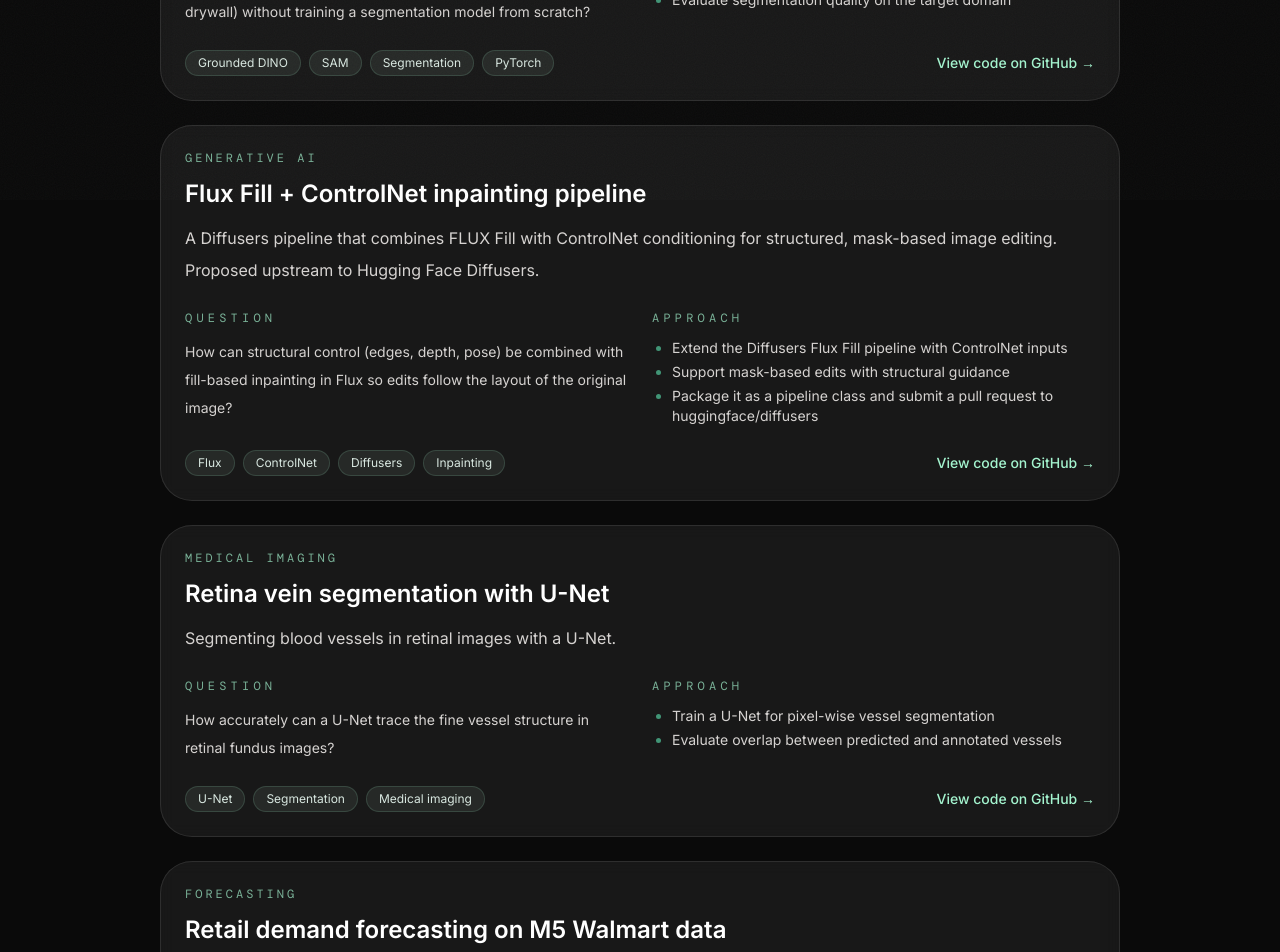
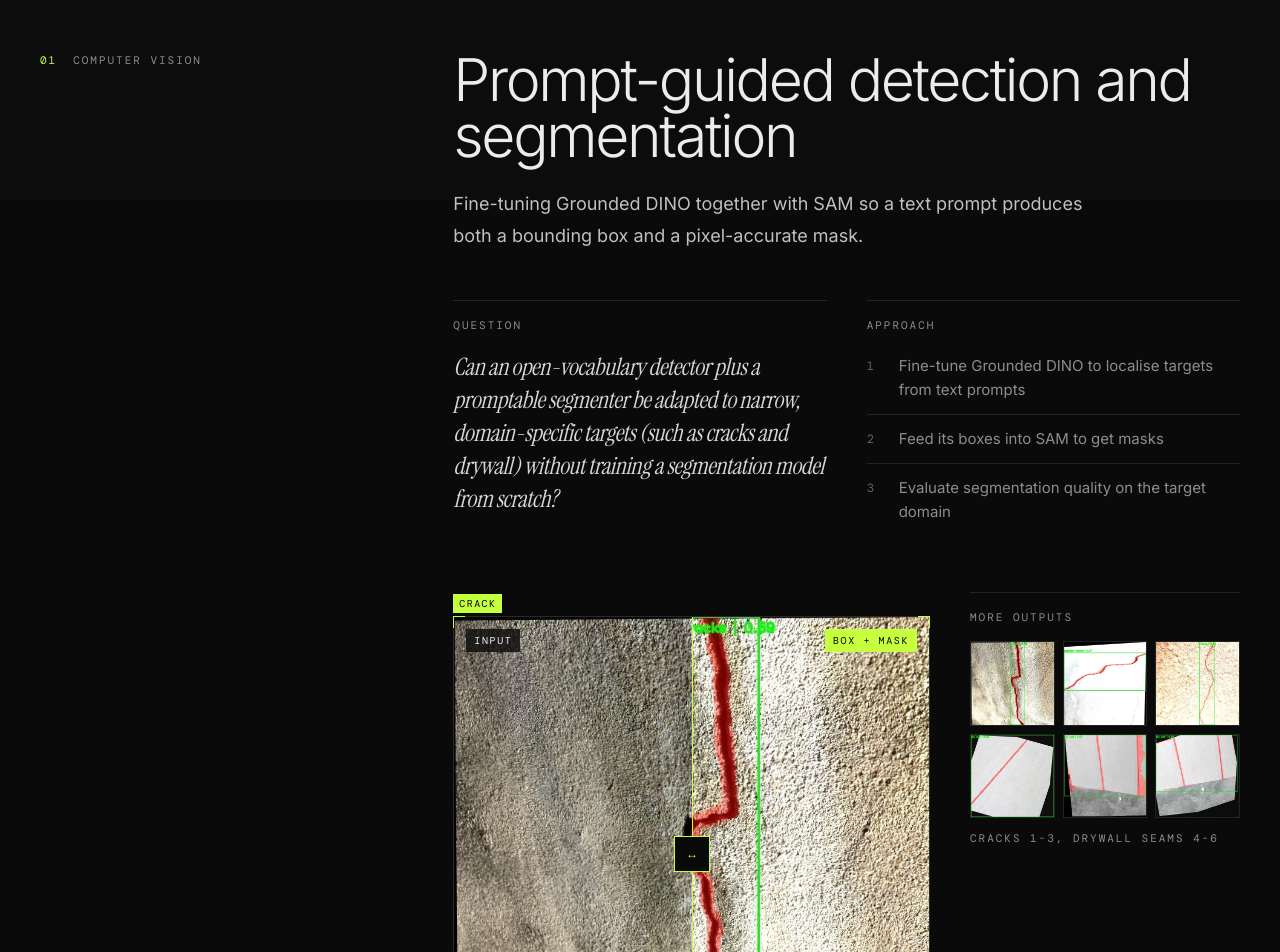
Before and after one commit to pratim4dasude/Personal_dashboard, a Next.js app: page /research in a window 1280 px wide. Shown: the part 600-1552 px from the top of the page. Built offline with nearby package versions, Linux system fonts and the light colour scheme; a web font is replaced by a local one.

Commit message:
feat: restyle research page and add peer-reviewed publications from Google Scholar

```diff
--- /dev/null
+++ b/app/components/pages/Publications.tsx
@@ -0,0 +1,95 @@
+import { authorName, publications, scholar } from "../../publications";
+
+const fmt = (iso: string) =>
+  new Date(iso).toLocaleDateString("en-US", { month: "short", year: "numeric", timeZone: "UTC" });
+
+/** Peer-reviewed publications from Google Scholar, as editorial ruled rows. */
+export default function Publications() {
+  return (
+    <section aria-labelledby="publications-heading" className="border-t border-line pt-16 sm:pt-24">
+      <div className="grid gap-8 lg:grid-cols-12 lg:gap-10">
+        <div className="lg:col-span-4">
+          <p className="label flex gap-4">
+            <span className="text-accent">{String(publications.length).padStart(2, "0")}</span>
+            <span>Publications</span>
+          </p>
+          <dl className="mt-8 grid grid-cols-3 gap-4 lg:max-w-xs">
+            <div>
+              <dd className="font-display text-5xl text-fg">{scholar.citations}</dd>
+              <dt className="label mt-2">Citations</dt>
+            </div>
+            <div>
+              <dd className="font-display text-5xl text-fg">{scholar.hIndex}</dd>
+              <dt className="label mt-2">h-index</dt>
+            </div>
+            <div>
+              <dd className="font-display text-5xl text-fg">{publications.length}</dd>
+              <dt className="label mt-2">Papers</dt>
+            </div>
+          </dl>
+          <a
+            href={scholar.profile}
+            target="_blank"
+            rel="noopener noreferrer"
+            className="label mt-8 inline-block text-fg transition-colors hover:text-accent"
+          >
+            Google Scholar <span aria-hidden>&#8599;</span>
+          </a>
+          <p className="label mt-2 normal-case tracking-normal">As of {scholar.asOf}</p>
+        </div>
+
+        <div className="lg:col-span-8">
+          <h2 id="publications-heading" className="font-display text-[clamp(2rem,4.6vw,4.25rem)]">
+            Peer-reviewed, <span className="font-emph">in print.</span>
+          </h2>
+          <p className="mt-6 max-w-2xl text-lg leading-8 text-fg/80">
+            Conference papers from my undergraduate years, covering speech and language models. My current work has
+            moved to vision and generative AI, shown in the experiments above.
+          </p>
+
+          <ol className="mt-12 border-t border-line">
+            {publications.map((p) => (
+              <li key={p.slug} className="border-b border-line">
+                <a
+                  href={p.url}
+                  target="_blank"
+                  rel="noopener noreferrer"
+                  className="group grid gap-4 py-8 sm:grid-cols-[7rem_1fr]"
+                >
+                  <div>
+                    <p className="label text-fg">{fmt(p.date)}</p>
+                    <p className="label mt-2">{p.topic}</p>
+                  </div>
+                  <div>
+                    <h3 className="text-2xl font-light leading-snug tracking-tight transition-colors group-hover:text-accent">
+                      {p.title}
+                    </h3>
+                    <p className="mt-3 text-[15px] leading-6 text-muted">
+                      {p.authors.map((a, i) => (
+                        <span key={a}>
+                          <span className={a === authorName ? "text-fg" : undefined}>{a}</span>
+                          {i < p.authors.length - 1 && ", "}
+                        </span>
+                      ))}
+                    </p>
+                    <p className="font-emph mt-3 text-xl text-fg/80">
+                      {p.venue}
+                    </p>
+                    <p className="label mt-4 flex flex-wrap gap-x-6 gap-y-1">
+                      <span>{p.publisher}</span>
+                      <span>pp. {p.pages}</span>
+                      <span>Cited by {p.citations}</span>
+                      <span className="text-fg transition-colors group-hover:text-accent">
+                        Read paper <span aria-hidden>&#8599;</span>
+                      </span>
+                    </p>
+                  </div>
+                </a>
+              </li>
+            ))}
+          </ol>
+        </div>
+      </div>
+    </section>
+  );
+}
--- /dev/null
+++ b/app/publications.ts
@@ -0,0 +1,83 @@
+export type Publication = {
+  slug: string;
+  title: string;
+  authors: string[];
+  venue: string;
+  venueShort: string;
+  publisher: string;
+  date: string; // ISO date from Google Scholar
+  pages: string;
+  citations: number;
+  topic: string;
+  url: string; // IEEE Xplore
+};
+
+// Source: Google Scholar profile, checked 2026-10-06.
+export const scholar = {
+  name: "Pratim Mangaldas Dasude",
+  profile: "https://scholar.google.com/citations?user=Hll9_4oAAAAJ&hl=en",
+  citations: 9,
+  hIndex: 3,
+  i10Index: 0,
+  asOf: "Oct 2026",
+};
+
+export const authorName = "Pratim Mangaldas Dasude";
+
+export const publications: Publication[] = [
+  {
+    slug: "speech-emotion-recognition",
+    title:
+      "Investigating deep learning architectures for robust speech emotion recognition: A study of LSTM, CNN, and CLSTM models",
+    authors: ["Pratim Mangaldas Dasude", "Utkarsh Anand", "Amlan Nayak", "Debapam Pal"],
+    venue: "2024 International Conference on Intelligent Computing and Emerging Communication Technologies (ICEC)",
+    venueShort: "ICEC 2024",
+    publisher: "IEEE",
+    date: "2024-11-23",
+    pages: "1-6",
+    citations: 3,
+    topic: "Speech / Audio",
+    url: "https://ieeexplore.ieee.org/abstract/document/10837169/",
+  },
+  {
+    slug: "stress-detection-bert-mlp",
+    title: "Leveraging BERT-enhanced MLP classifier for automated stress detection in social media articles",
+    authors: [
+      "Amlan Nayak",
+      "Amiya Ranjan Panda",
+      "Debapam Pal",
+      "Sudatta Jana",
+      "Pratim Mangaldas Dasude",
+      "Utkarsh Anand",
+    ],
+    venue:
+      "2024 International Conference on Advances in Computing Research on Science Engineering and Technology (ACROSET)",
+    venueShort: "ACROSET 2024",
+    publisher: "IEEE",
+    date: "2024-09-27",
+    pages: "1-6",
+    citations: 3,
+    topic: "NLP",
+    url: "https://ieeexplore.ieee.org/abstract/document/10743857/",
+  },
+  {
+    slug: "multilingual-sms-spam",
+    title: "Multilingual SMS Spam Detection using BERT and LSTM",
+    authors: [
+      "Amlan Nayak",
+      "Rina Kumari",
+      "Debapam Pal",
+      "Sudatta Jana",
+      "Aniket Bhardwaj",
+      "Pratim Mangaldas Dasude",
+    ],
+    venue: "2024 International Conference on Innovations and Challenges in Emerging Technologies (ICICET)",
+    venueShort: "ICICET 2024",
+    publisher: "IEEE",
+    date: "2024-06-07",
+    pages: "1-6",
+    citations: 3,
+    topic: "NLP",
+    url: "https://ieeexplore.ieee.org/abstract/document/10616322/",
+  },
+];
--- a/app/research/page.tsx
+++ b/app/research/page.tsx
@@ -1,9 +1,10 @@
 import type { Metadata } from "next";
-import { Card } from "../components/Card";
-import PageHeader from "../components/PageHeader";
+import BBox from "../components/ui/BBox";
+import BeforeAfter from "../components/ui/BeforeAfter";
+import PageHero from "../components/pages/PageHero";
 import Reveal from "../components/Reveal";
-import SectionLabel from "../components/SectionLabel";
-import Tag from "../components/Tag";
+import Publications from "../components/pages/Publications";
+import Shell from "../components/pages/Shell";
 import { research } from "../research";
 
 export const metadata: Metadata = {
@@ -11,57 +12,112 @@ export const metadata: Metadata = {
   description: "Applied research and experiments in computer vision, generative AI and forecasting.",
 };
 
+const samples = [1, 2, 3, 4, 5, 6];
+
 export default function ResearchPage() {
   return (
-    <main id="main" className="mx-auto w-full max-w-5xl px-6 py-10 sm:px-8">
-      <PageHeader
+    <Shell>
+      <PageHero
+        index="02"
         label="Research"
-        title="Research and experiments"
-        intro="Applied experiments in vision, generative models and forecasting. Each one links to its open code."
-      />
+        intro="Applied experiments in vision, generative models and forecasting, plus peer-reviewed papers. Experiments link to open code."
+      >
+        Experiments that <span className="font-emph">ask</span> a question.
+      </PageHero>
 
-      <div className="space-y-6">
-        {research.map((item, i) => (
-          <Reveal key={item.slug} delay={i * 60}>
-            <Card>
-              <p className="font-mono text-xs uppercase tracking-[0.25em] text-emerald-200/70">{item.area}</p>
-              <h2 className="mt-3 text-2xl font-semibold text-white">{item.title}</h2>
-              <p className="mt-3 leading-8 text-stone-300">{item.summary}</p>
-
-              <div className="mt-6 grid gap-6 md:grid-cols-2">
       <div>
-                  <SectionLabel>Question</SectionLabel>
-                  <p className="mt-3 text-sm leading-7 text-stone-300">{item.question}</p>
+        {research.map((item, i) => {
+          const isDino = item.slug === "grounded-dino-sam-finetuning";
+          return (
+            <Reveal key={item.slug}>
+              <article className="border-b border-line py-14 sm:py-20">
+                <div className="grid gap-8 lg:grid-cols-12 lg:gap-10">
+                  <div className="lg:col-span-4">
+                    <p className="label flex gap-4">
+                      <span className="text-accent">{String(i + 1).padStart(2, "0")}</span>
+                      <span>{item.area}</span>
+                    </p>
                   </div>
-                <div>
-                  <SectionLabel>Approach</SectionLabel>
-                  <ul className="mt-3 list-disc space-y-1 pl-5 text-sm text-stone-300 marker:text-emerald-300/60">
-                    {item.method.map((m) => (
-                      <li key={m}>{m}</li>
-                    ))}
-                  </ul>
+                  <div className="lg:col-span-8">
+                    <h2 className="font-display text-[clamp(2rem,4.6vw,4.25rem)]">{item.title}</h2>
+                    <p className="mt-6 max-w-2xl text-lg leading-8 text-fg/80">{item.summary}</p>
                   </div>
                 </div>
 
-              <div className="mt-6 flex flex-wrap items-center justify-between gap-3">
-                <div className="flex flex-wrap gap-2">
-                  {item.tags.map((t) => (
-                    <Tag key={t}>{t}</Tag>
+                <div className="mt-12 grid gap-10 lg:grid-cols-12 lg:gap-10">
+                  <div className="lg:col-span-4 lg:col-start-5">
+                    <p className="label border-t border-line pt-4">Question</p>
+                    <p className="font-emph mt-4 text-2xl leading-snug text-fg/90">{item.question}</p>
+                  </div>
+                  <div className="lg:col-span-4">
+                    <p className="label border-t border-line pt-4">Approach</p>
+                    <ol className="mt-2">
+                      {item.method.map((m, k) => (
+                        <li
+                          key={m}
+                          className="grid grid-cols-[2rem_1fr] border-b border-line py-3 text-[15px] leading-6 text-muted last:border-b-0"
+                        >
+                          <span className="font-mono text-xs leading-6 text-muted/70">{k + 1}</span>
+                          {m}
+                        </li>
+                      ))}
+                    </ol>
+                  </div>
+                </div>
+
+                {isDino && (
+                  <div className="mt-14 grid gap-10 lg:grid-cols-12 lg:gap-10">
+                    <div className="lg:col-span-5 lg:col-start-5">
+                      <BBox label="crack" className="mt-6">
+                        <BeforeAfter
+                          before="/vision/crack-1-input.jpg"
+                          after="/vision/crack-1-overlay.jpg"
+                          beforeLabel="Input"
+                          afterLabel="Box + mask"
+                          alt="Wall crack segmentation by fine-tuned Grounded DINO and SAM"
+                        />
+                      </BBox>
+                      <p className="label mt-4">Drag to compare. Real pipeline output.</p>
+                    </div>
+                    <div className="lg:col-span-3">
+                      <p className="label border-t border-line pt-4">More outputs</p>
+                      <div className="mt-4 grid grid-cols-3 gap-2">
+                        {samples.map((n) => (
+                          // eslint-disable-next-line @next/next/no-img-element
+                          <img
+                            key={n}
+                            src={`/vision/crack-${n}-overlay.jpg`}
+                            alt={`${n <= 3 ? "Wall crack" : "Drywall seam"} segmentation output ${n}`}
+                            loading="lazy"
+                            className="aspect-square w-full border border-line object-cover"
+                          />
                         ))}
                       </div>
+                      <p className="label mt-3">Cracks 1-3, drywall seams 4-6</p>
+                    </div>
+                  </div>
+                )}
+
+                <div className="mt-12 grid gap-4 lg:grid-cols-12 lg:gap-10">
+                  <div className="flex flex-col gap-4 sm:flex-row sm:items-center sm:justify-between lg:col-span-8 lg:col-start-5">
+                    <p className="font-mono text-xs leading-6 text-muted">{item.tags.join(", ")}</p>
                     <a
                       href={item.repo}
                       target="_blank"
                       rel="noopener noreferrer"
-                  className="text-sm font-medium text-emerald-200 transition hover:text-white"
+                      className="label text-fg transition-colors hover:text-accent"
                     >
-                  View code on GitHub &rarr;
+                      View code <span aria-hidden>&#8599;</span>
                     </a>
                   </div>
-            </Card>
+                </div>
+              </article>
             </Reveal>
-        ))}
+          );
+        })}
       </div>
-    </main>
+
+      <Publications />
+    </Shell>
   );
 }
```
Lines whose indentation alone changed are shown as unchanged.
